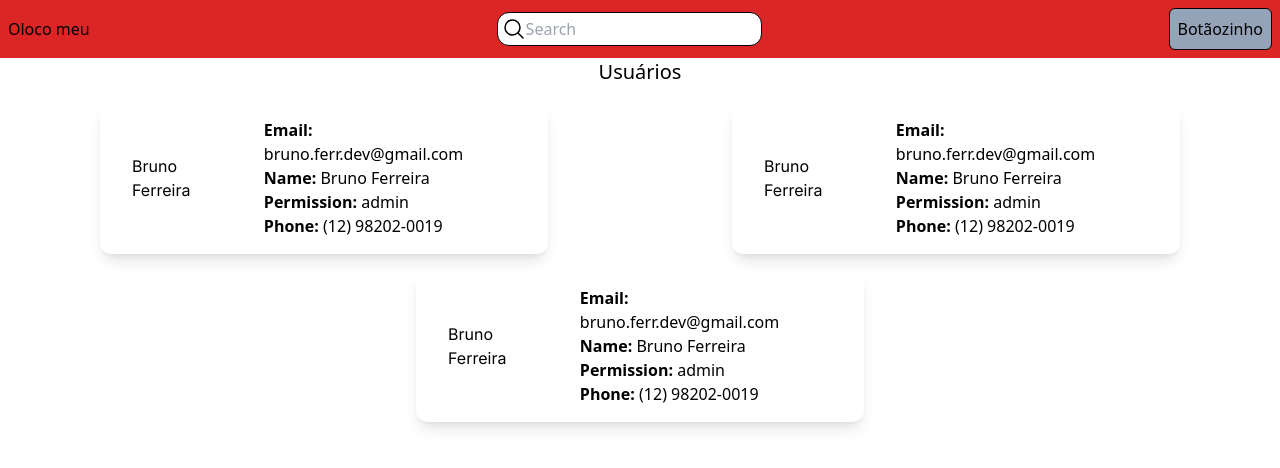
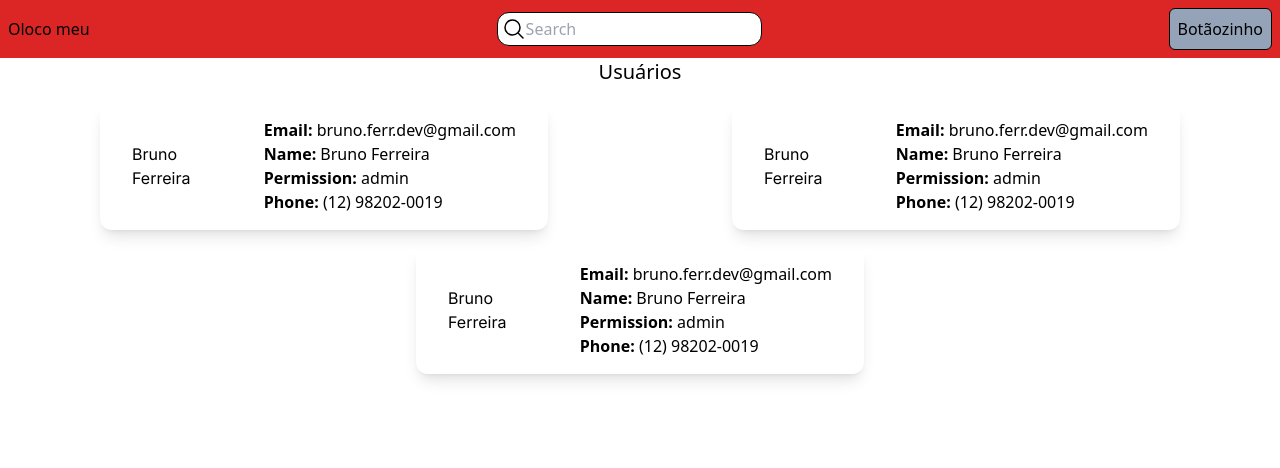
Before and after one commit to ferrbruno/nextar-backoffice-fullstack-challenge, a Next.js app in the folder apps/client/: page / in a window 1280 px wide. Shown: the top 468 px of the page. Built offline with nearby package versions, Linux system fonts and the light colour scheme.

Commit message:
refactor(client): added nowrap for UserInfo text :recycle:

```diff
--- a/apps/client/src/components/UserInfo/index.tsx
+++ b/apps/client/src/components/UserInfo/index.tsx
@@ -11,8 +11,8 @@ interface UserInfoProps {
 export default function UserInfo(userInfo: UserInfoProps) {
   return (
     <div className="flex flex-col">
-      {...Object.entries(userInfo).map(([key, value], index) => (
-        <span key={key}>
+      {...Object.entries(userInfo).map(([key, value]) => (
+        <span key={key} className="whitespace-nowrap">
           <span className="font-bold">{capitalize(key)}: </span>
           {value}
         </span>
```
